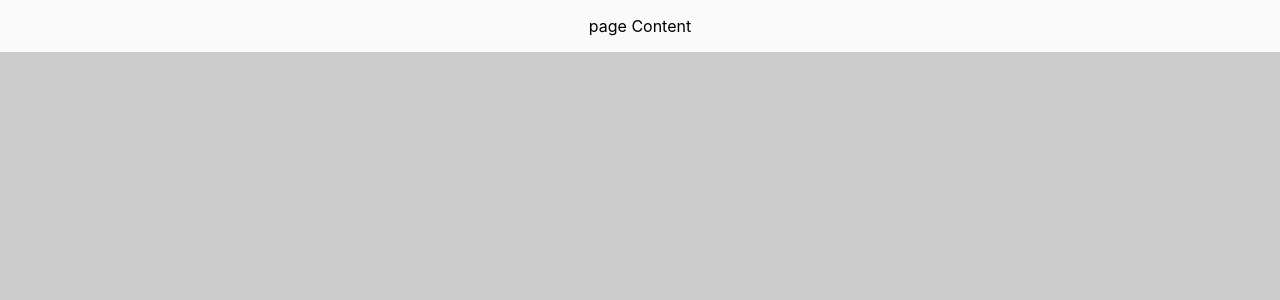
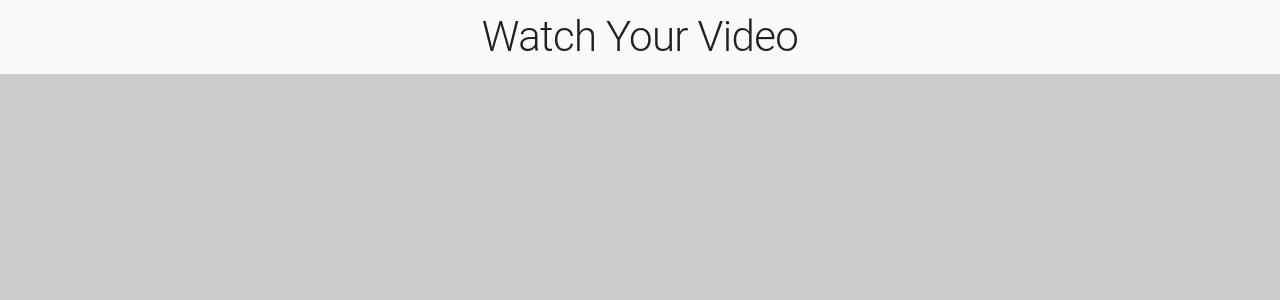
Before and after one commit to ymalak91/video, a React (Create React App) app: page / in a window 1280 px wide. Shown: the top 300 px of the page. Built offline with nearby package versions, Linux system fonts and the light colour scheme.

Commit message:
Added the Header component

```diff
--- /dev/null
+++ b/src/components/Header.js
@@ -0,0 +1,35 @@
+import React from 'react'
+
+//imports for Material UI
+import { withStyles } from '@material-ui/core/styles';
+import AppBar from '@material-ui/core/AppBar';
+import Typography from '@material-ui/core/Typography';
+
+
+const styles = {
+  root: {
+    flexGrow: 1,
+  },
+  appBar: {
+    background: 'transparent',
+    boxShadow: 'none'
+  },
+  typo: {
+    fontSize: '42px'
+  }
+};
+
+function Header(props) {
+  const { classes } = props;
+  return (
+    <div className={classes.root}>
+      <AppBar className={classes.appBar} position="relative">
+        <Typography className={classes.typo} variant="h1">
+          Watch Your Video
+        </Typography>
+      </AppBar>
+    </div>
+  )
+}
+
+export default withStyles(styles)(Header);
--- a/src/components/MainLayout.js
+++ b/src/components/MainLayout.js
@@ -5,6 +5,8 @@
 import Grid from '@material-ui/core/Grid';
 import Paper from '@material-ui/core/Paper';
 
+//import components
+import Header from './Header';
 
 
 const styles = theme => ({
@@ -26,9 +28,9 @@
   return (
     <div className={classes.root}>
       <Grid container >
-        <Grid item xs={12}>
+        <Grid item  xs={12}>
           <Paper className={classes.paper}>
-            page Content
+            <Header />
           </Paper>
         </Grid>
       </Grid>
```
